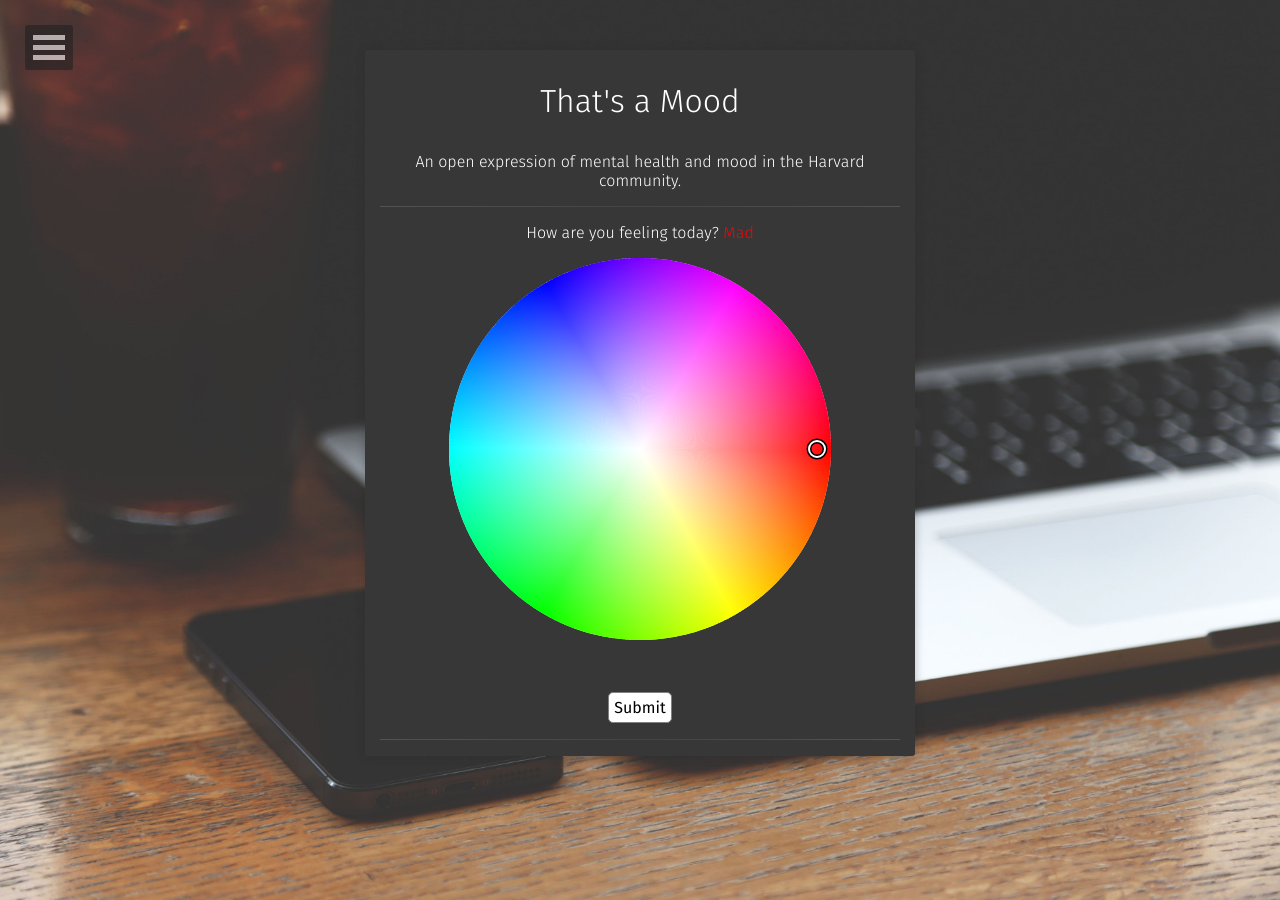
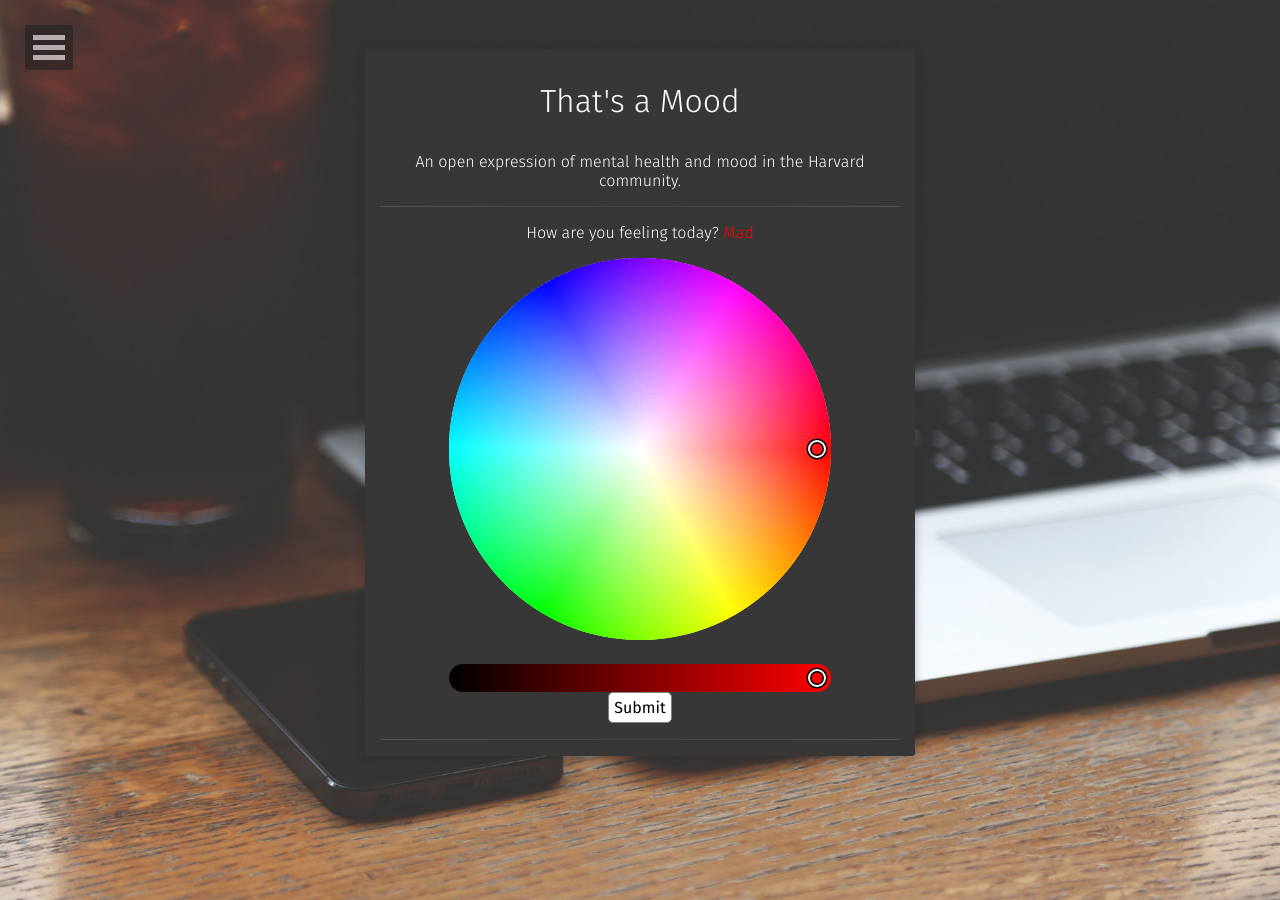
Before and after one commit to annawang7/cs50-final-proj, a Jekyll site: the page built from index.md, in a window 1280 px wide. Built offline with Jekyll 4.4.1, drawn with Linux system fonts in a browser that asks for light colours; some web fonts are replaced.

Commit message:
Re-add slider

```diff
--- a/_sass/site.scss
+++ b/_sass/site.scss
@@ -182,11 +182,6 @@ header .entry-meta {
         background-position: center center;
     }
 }
-.iro__slider {
-	display: none;
-	visibility: hidden;
-	pointer-events: none;
-}
 .wrapper svg {
 	margin: 0 auto;
 }
```
Also changed, not shown: 2 other files.
